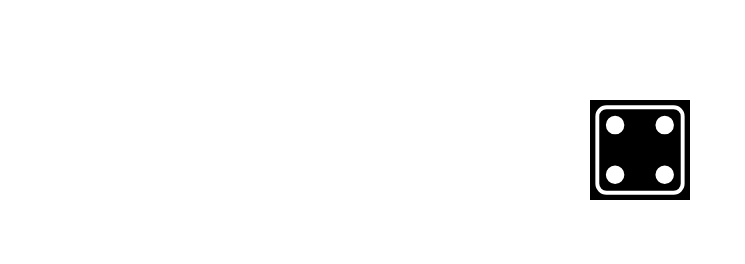
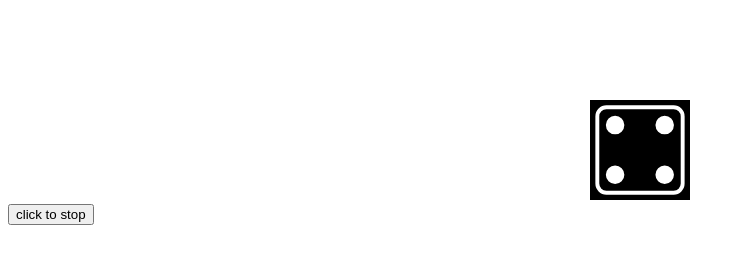
Before and after one commit to vanshpb/IMG-SLIDER, a plain HTML site: page index.html in a window 1280 px wide. Shown: the whole page, without its empty margins (0-745 px from the left). Drawn offline with Linux system fonts and the light colour scheme.

Commit message:
Update index.html

```diff
--- a/index.html
+++ b/index.html
@@ -15,6 +15,7 @@
 
   <body>
     <div class="container"><img src="" alt="" class="con" id="cont"/></div>
+    <button onclick="fun()">click to stop</button>
   </body>
   <script>
     const imgarr = [
@@ -38,5 +39,10 @@
             i++;
         }
     },200);
+    function fun(){
+        console.log(ss);
+        clearInterval(ss);
+        console.log("click");
+    }
   </script>
 </html>
```
